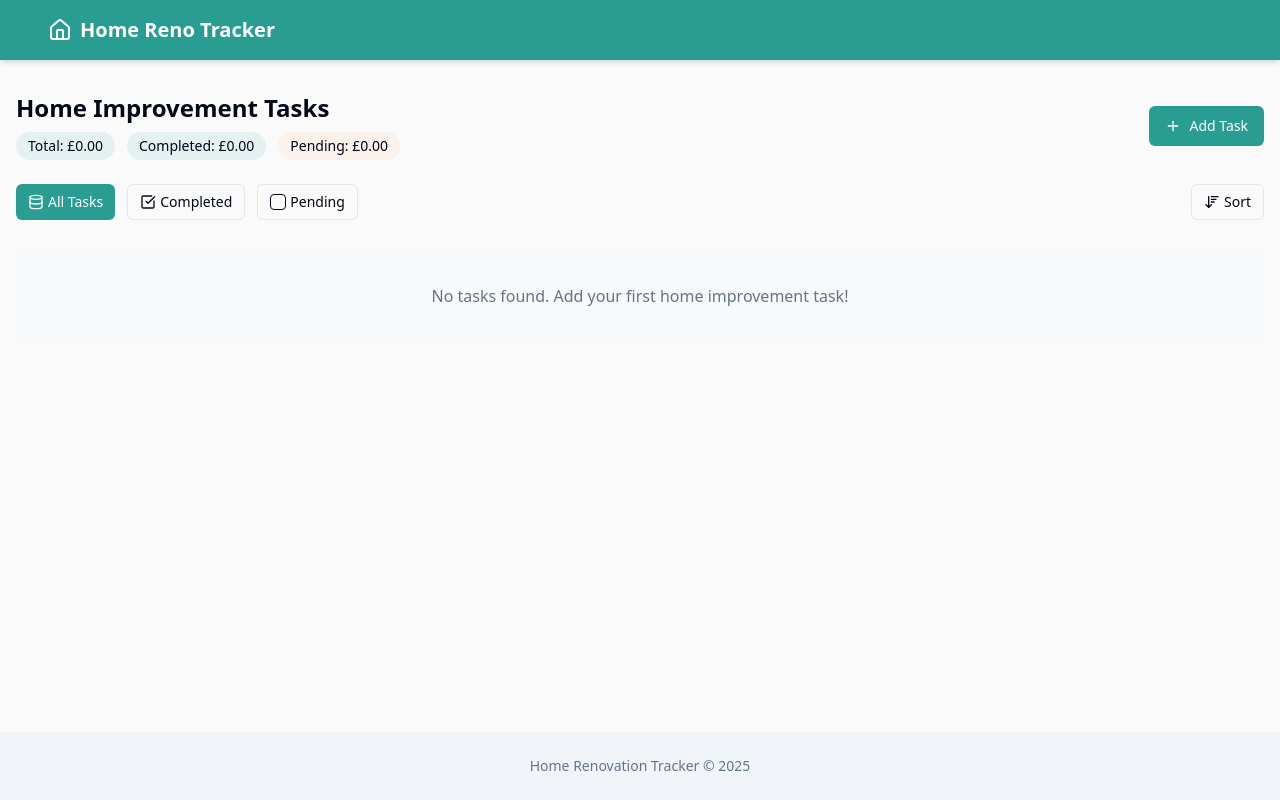
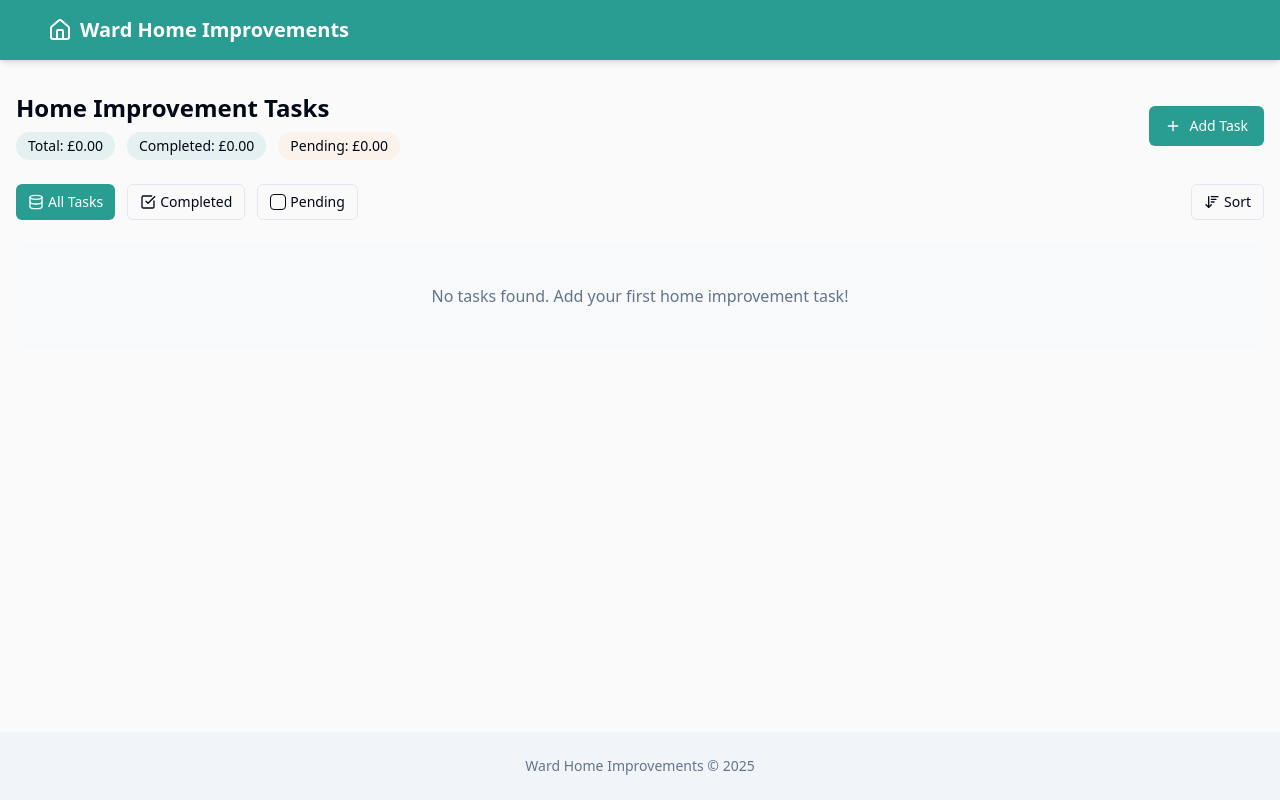
Before and after one commit to wardy5851/home-reno-tracker-pro, a React (Vite) app: page / in a window 1280 px wide. Built offline with nearby package versions, Linux system fonts and the light colour scheme.

Commit message:
Rename application title
Update the application title in the header.

```diff
--- a/index.html
+++ b/index.html
@@ -1,14 +1,15 @@
+
 <!DOCTYPE html>
 <html lang="en">
   <head>
     <meta charset="UTF-8" />
     <meta name="viewport" content="width=device-width, initial-scale=1.0" />
-    <title>home-reno-tracker-pro</title>
-    <meta name="description" content="Lovable Generated Project" />
+    <title>Ward Home Improvements</title>
+    <meta name="description" content="Track your home improvement projects" />
     <meta name="author" content="Lovable" />
 
-    <meta property="og:title" content="home-reno-tracker-pro" />
-    <meta property="og:description" content="Lovable Generated Project" />
+    <meta property="og:title" content="Ward Home Improvements" />
+    <meta property="og:description" content="Track your home improvement projects" />
     <meta property="og:type" content="website" />
     <meta property="og:image" content="https://lovable.dev/opengraph-image-p98pqg.png" />
 
--- a/src/components/Header.tsx
+++ b/src/components/Header.tsx
@@ -8,7 +8,7 @@ const Header: React.FC = () => {
       <div className="container mx-auto flex justify-between items-center">
         <div className="flex items-center gap-2">
           <Home className="h-6 w-6" />
-          <h1 className="text-xl font-bold">Home Reno Tracker</h1>
+          <h1 className="text-xl font-bold">Ward Home Improvements</h1>
         </div>
       </div>
     </header>
--- a/src/components/Layout.tsx
+++ b/src/components/Layout.tsx
@@ -16,7 +16,7 @@ const Layout: React.FC<LayoutProps> = ({ children }) => {
       </main>
       <footer className="py-6 bg-secondary">
         <div className="container mx-auto text-center text-sm text-muted-foreground">
-          Home Renovation Tracker &copy; {new Date().getFullYear()}
+          Ward Home Improvements &copy; {new Date().getFullYear()}
         </div>
       </footer>
       <Toaster />
```
